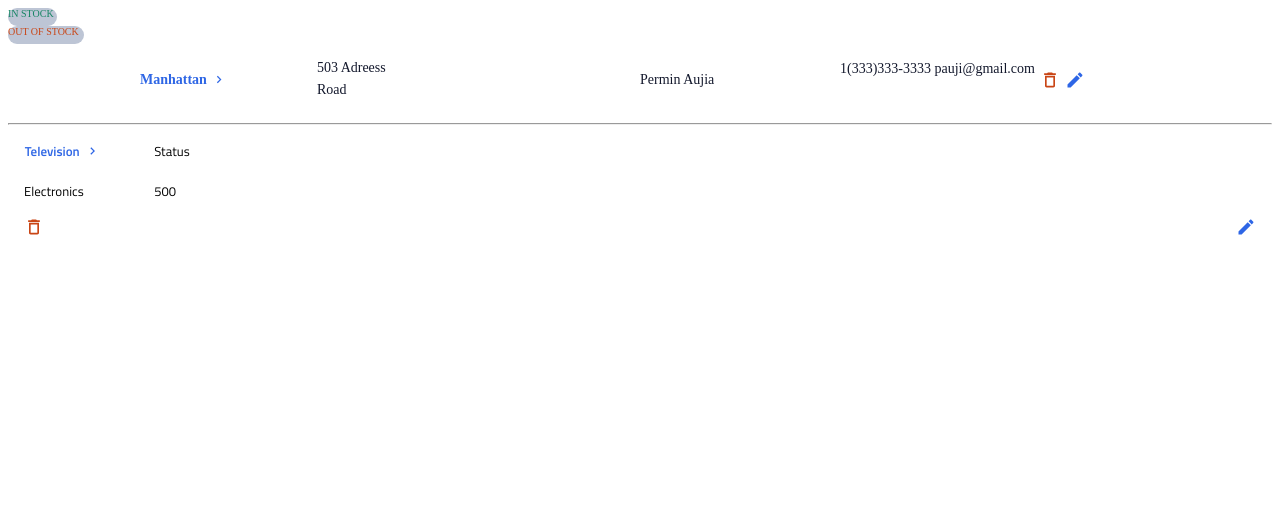
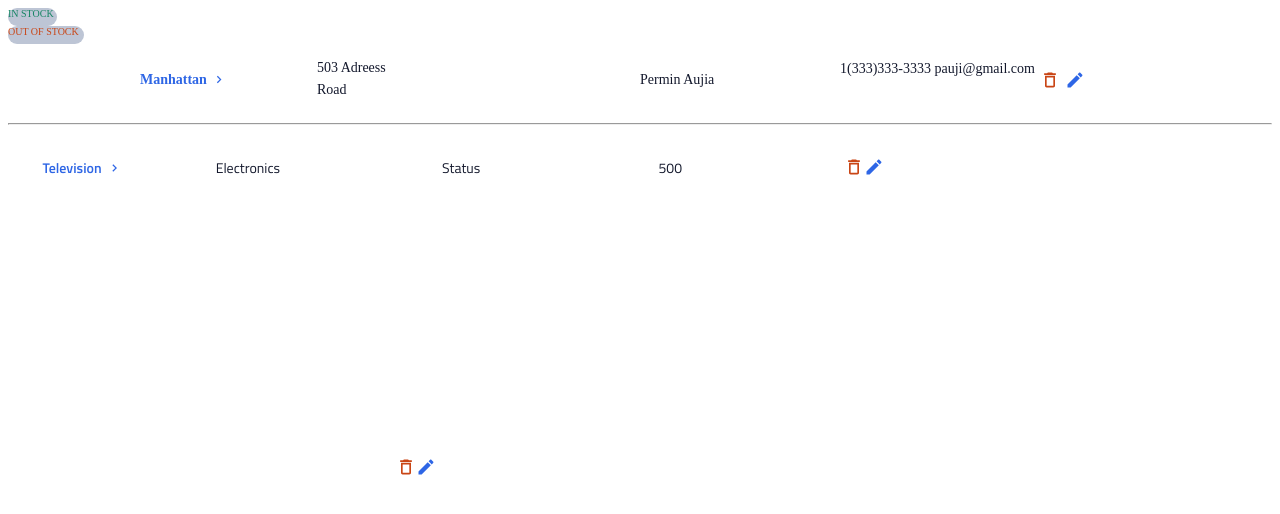
Before and after one commit to vibrentcarey/intstock, a React (Create React App) app in the folder client/: page /dev in a window 1280 px wide. Shown: the top 514 px of the page. Built offline with nearby package versions, Linux system fonts and the light colour scheme.

Commit message:
add desktop styling

```diff
--- a/client/src/components/WareHouseInventoryList/WareHouseInventoryList.js
+++ b/client/src/components/WareHouseInventoryList/WareHouseInventoryList.js
@@ -20,9 +20,13 @@ const WareHouseInventoryList = () => {
             <p className='inventory__category inventory__item'>Electronics</p>
           </div>
 
-          <div className='inventory__status-quantiy'>
+          <div className='inventory__status-quantity'>
             <p className='inventory__status inventory__item'>Status</p>
             <p className='inventory__quantity inventory__item'>500</p>
+          </div>
+          <div className='inventory__icons inventory__desktop' >
+            <img className='inventory__icon' src={deleteIcon} alt='delete icon'/>
+            <img className='inventory__icon' src={editIcon} alt='edit icon'/>
           </div>
 
           </div>
--- a/client/src/components/WareHouseInventoryList/WareHouseInventoryList.scss
+++ b/client/src/components/WareHouseInventoryList/WareHouseInventoryList.scss
@@ -9,15 +9,38 @@
    font-weight: normal;
    font-size: 13px;
    line-height: 20px;
+   color: $instock-black;
+
+   @include tablet {
+    margin: 32px;
+    font-size: 14px;
+    line-height: 22px;
+
+   }
 
    &__container {
      display: inline-flex;
      gap: 50%;
      flex-direction: row;
+     @include tablet {
+       width: 100%;
+       display: flex;
+       justify-content: space-between;
+     }
+
+     @include tablet {
+       display: flex;
+       gap: 0;
+     }
    }
    &__item-category {
      display: flex;
      flex-direction: column;
+     @include tablet {
+       flex-direction: row;
+       width: 20%;
+       justify-content: space-between;
+     }
    }
    &__category{
     flex-basis: 20%;
@@ -42,6 +65,11 @@
    &__status-quantity {
      display: flex;
      flex-direction: column;
+     @include tablet {
+       flex-direction: row;
+       width: 20%;
+       justify-content: space-between;
+     }
    }
    &__status {
     flex-basis: 20%;
@@ -60,11 +88,22 @@
      display: flex;
      justify-content: space-between;
      padding-top: 16px;
+     @include tablet {
+       padding-top: 0;
+       width: 33%;
+       justify-content: flex-end;
+     }
    }
    &__icon {
      width: 20px;
      height: 20px;
    }
+   &__desktop {
+     display: none;
+     @include tablet {
+       display: inline-block;
+     }
+   }
 
 
  }
```
